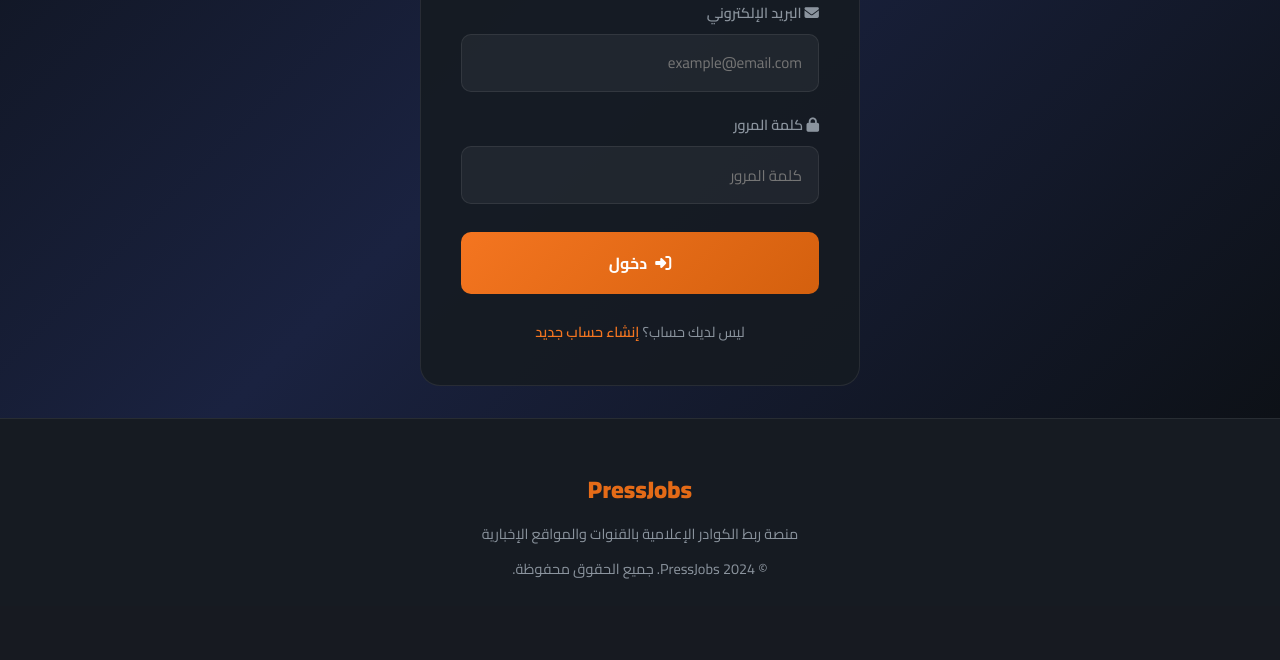
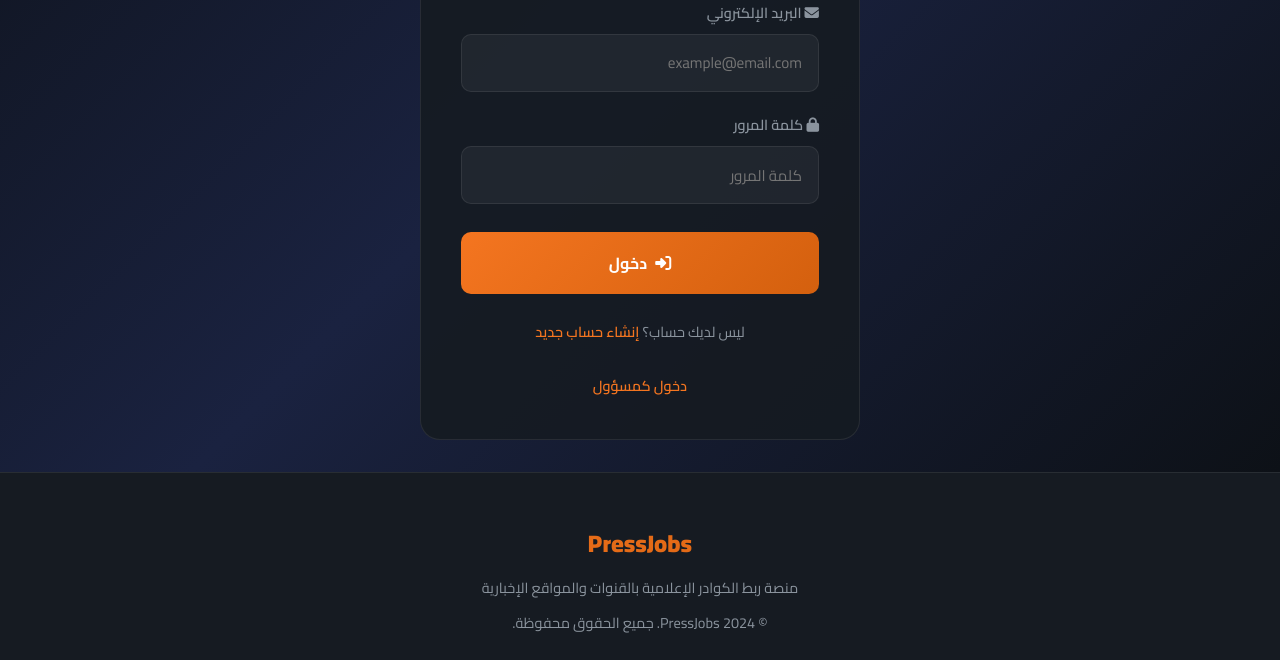
Before and after one commit to aminedachir/Press_jobs, a Flask app: page /login in a window 1280 px wide. Shown: the part 496-1156 px from the top of the page. Before the commit the page ends 1075 px from the top, so only its background shows below. Run offline with Flask 3, Linux system fonts and the light colour scheme.

Commit message:
add button for admin

```diff
--- a/templates/login.html
+++ b/templates/login.html
@@ -92,6 +92,8 @@
         </form>
         <div class="auth-footer">
             ليس لديك حساب؟ <a href="/register">إنشاء حساب جديد</a>
+            <br><br>
+            <a href="/admin/login"> دخول كمسؤول </a>
         </div>
     </div>
 </div>
```
